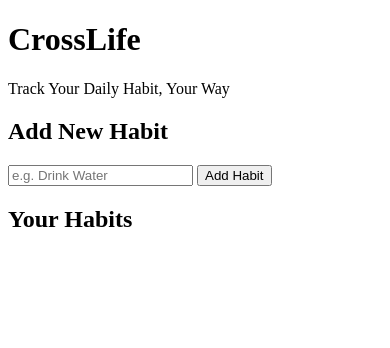
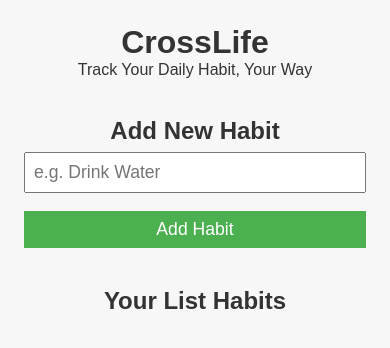
Before and after one commit to Fransssss/CrossLife, a plain HTML site: page frontend/index.html in a window 390 px wide. Drawn offline with Linux system fonts and the light colour scheme.

Commit message:
added styling

```diff
--- a/frontend/index.html
+++ b/frontend/index.html
@@ -25,7 +25,7 @@
 
             <!-- List Habit  -->
             <section class="habit-list">
-                <h2>Your Habits</h2>
+                <h2>Your List Habits</h2>
                 <ul id="habit-container">
                     <!-- list of habit here  -->
                 </ul>
--- a/frontend/style.css
+++ b/frontend/style.css
@@ -0,0 +1,117 @@
+* {
+    margin: 0;
+    padding:0;
+    box-sizing: border-box;
+}
+
+body {
+    font-family: sans-serif;
+    background: #f7f7f7;
+    color: #333;
+    padding: 1rem;
+}
+
+.container {
+    max-width: 600px;
+    margin: auto;
+}
+
+header {
+    text-align: center;
+    margin-bottom: 2rem;
+}
+
+.add-habit, .habit-list, .quote {
+    margin-bottom: 2rem;
+}
+
+.add-habit h2, .habit-list h2 {
+    display: flex;
+    justify-content: center;
+    padding:0.4rem;
+}
+
+#habit-form {
+    display: flex;
+    gap: 0.5rem;
+}
+
+#habit-input {
+    flex:1;
+    padding:0.5rem;
+    font-size:1rem;
+}
+
+button {
+    padding: 0.5rem 1rem;
+    font-size: 1rem;
+    background: #4CAF50;
+    color:white;
+    border: none;
+    cursor: pointer;
+    transition: transform 0.2s;
+}
+
+button:hover {
+    background-color: #45a049;
+    transform: scale(1.05);
+}
+
+#habit-container li {
+    display: flex;
+    justify-content: space-between;
+    padding: 0.5rem 0;
+    border-bottom: 1px solid #ddd;
+}
+
+
+/* Responsive Design */
+/* smartphone */
+@media (max-width: 480px){
+    body {
+        padding: 0.5rem;
+    }
+
+    header h1 {
+        font-size: 1.8rem;
+    }
+
+    #habit-form {
+        flex-direction: column;
+    }
+
+    #habit-input, button {
+        width: 100%;
+        font-size: 1rem;
+    }
+
+    button {
+        margin-top: 0.4rem;
+    }
+}
+
+/* tables and small devices */
+@media (max-width: 768px) {
+    .container {
+        padding: 1rem;
+    }
+
+    #habit-input {
+        font-size: 1.1rem;
+    }
+
+    button {
+        font-size: 1.1rem;
+    }
+}
+
+/* desktop and medium devices */
+@media(max-width: 1024px){
+    header h1 {
+        font-size: 2rem;
+    }
+
+    #habit-form {
+        gap:0.75rem;
+    }
+}
```
